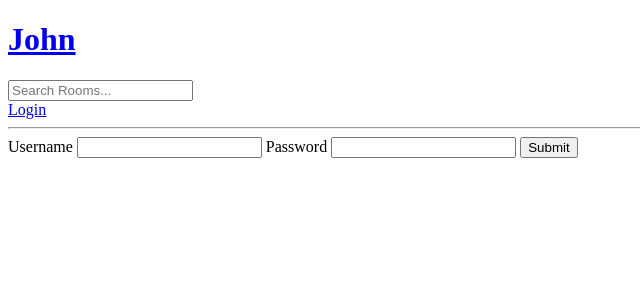
After one commit to Johnlouisse088/Django-project1, a Django app: page /login/ in a window 1280 px wide. The commit adds this page. Shown: the top 300 px of the page, without its empty margins (0-640 px from the left). Run offline with Django 5.2, Linux system fonts and the light colour scheme.

Commit message:
add login and logout

```diff
--- a/studybud/baseapp/templates/home.html
+++ b/studybud/baseapp/templates/home.html
@@ -24,6 +24,7 @@
     </div>
     <div>
         <a href="create-room/">Create room</a>
+        <h5>{{room_count}} rooms are available</h5>
         <div>
             {% for room in rooms %}
                 <div>
--- /dev/null
+++ b/studybud/baseapp/templates/loginpage.html
@@ -0,0 +1,14 @@
+{% extends 'main.html' %}
+
+{% block content %}
+<div>
+    <form method="POST" action="">
+        {% csrf_token %}
+        <label>Username</label>
+        <input type="text" name="username">
+        <label>Password</label>
+        <input type="password" name="password">
+        <input type="submit" value="Submit">
+    </form>
+</div>
+{% endblock %}
--- a/studybud/baseapp/templates/main.html
+++ b/studybud/baseapp/templates/main.html
@@ -9,10 +9,18 @@
 </head>
 <body>
 {% include 'navbar.html' %}
+
 <hr>
 {% block content %}
     // content here from another html.
 {% endblock %}
+{% if messages %}
+<ul class="messages">
+    {% for message in messages %}
+    <li>{{ message }}</li>
+    {% endfor %}
+</ul>
+{% endif %}
 
 </body>
 </html>
--- a/studybud/baseapp/templates/navbar.html
+++ b/studybud/baseapp/templates/navbar.html
@@ -1,2 +1,12 @@
 
 <a href="#"><h1>John</h1></a>
+
+<form method="GET" action="/">
+    <input type="text" name="q" placeholder="Search Rooms...">    <! –– "q" serves as the key, and the value is the text entered into the input field. ––>
+</form>
+
+{% if request.user.is_authenticated %}
+    <a href="/logout">Logout</a>
+{% else %}
+    <a href="/login">Login</a>
+{% endif %}
--- a/studybud/baseapp/urls.py
+++ b/studybud/baseapp/urls.py
@@ -2,6 +2,8 @@ from django.urls import path,include
 from . import views
 
 urlpatterns = [
+    path("login/", views.loginpage, name="login"),
+    path("logout/", views.logoutpage, name="login"),
     path("", views.home, name="home"),
     path("room/<int:id>/", views.room, name="room"),
     path("create-room/", views.create, name="form"),
--- a/studybud/baseapp/views.py
+++ b/studybud/baseapp/views.py
@@ -1,21 +1,57 @@
 from django.shortcuts import render, redirect
 from django.http import HttpResponse
+from django.contrib.auth.models import User
+from django.db.models import Q              # -> You can use 'AND' or 'OR' logic
+from django.contrib import messages
+from django.contrib.auth import authenticate, login, logout
 from .models import Room, Topic
 from .form import RoomForm
+
+
 
 
 # Create your views here.
 
 
+def loginpage(request):
+    if request.method == "POST":
+        username = request.POST.get("username")
+        password = request.POST.get("password")
+        print("test", username)
+        print("test", password)
+
+        user = authenticate(request, username=username, password=password)  # Check if username and password exist in user admin
+        if user is not None:
+            login(request, user)                # -> it will create a session id in cookies (inspect > application)
+            return redirect("home")
+        else:
+            messages.error(request, "Username or password does not exist")
+
+
+
+    context = {}
+    return render(request, "loginpage.html", context)
+
+def logoutpage(request):
+    logout(request)                         # -> it will delete a session id in cookies (inspect > application)
+    return redirect("home")
+
 def home(request):
     query = request.GET.get('q') if request.GET.get('q') is not None else ''
             # request.GET.get('q') -> http://127.0.0.1:8000/?q=Python    (get the 'Python')
-    print("test", query)
-    rooms = Room.objects.filter(topic__name__icontains=query)   # icontains/contains(case sensitive)  # '' means all contains
+    # rooms = Room.objects.filter(topic__name__icontains=query)   # icontains/contains(case sensitive)  # '' means all contains
+    rooms = Room.objects.filter(
+        Q(topic__name__icontains=query) |                         # -> OR logic gate
+        Q(name__icontains=query) |
+        Q(description__icontains=query)
+    )
+    room_count = rooms.count()
+
     topics = Topic.objects.all()
     content = {
         "rooms": rooms,
-        "topics": topics
+        "topics": topics,
+        "room_count": room_count
     }
     return render(request, "home.html", content)
 
```
Also changed, not shown: studybud/db.sqlite3.
